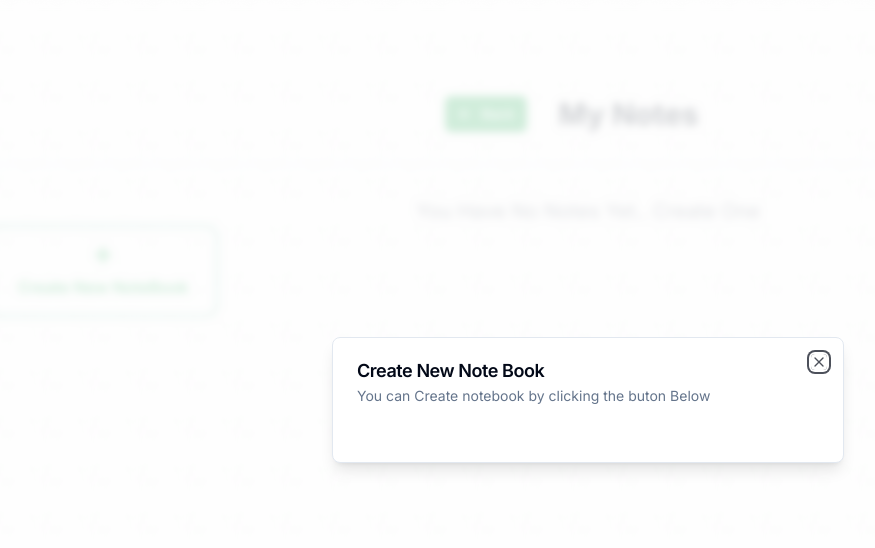
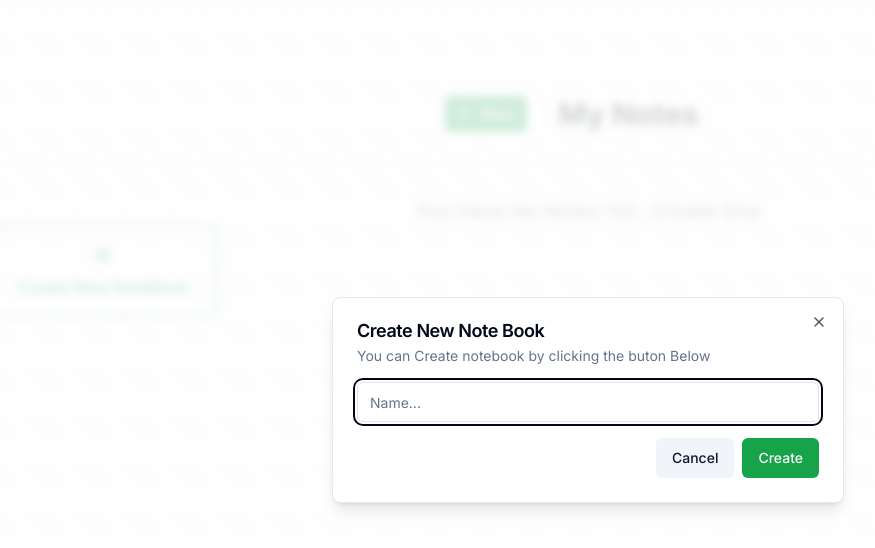
Before and after one commit to neeraj-gs/NoteX-AI, a Next.js app in the folder notex-ai/: page /dashboard in a window 1280 px wide. Both pictures are taken after a click on the button "Create New NoteBook". Shown: the top 548 px of the page, without its empty margins (52-927 px from the left). Built offline with nearby package versions, Linux system fonts and the light colour scheme.

Commit message:
Added a NOteUI that allwos to create a new NOtebook

```diff
--- a/notex-ai/src/components/CreateNoteDialog.tsx
+++ b/notex-ai/src/components/CreateNoteDialog.tsx
@@ -1,11 +1,15 @@
 "use client"
-import React from 'react'
+import React, { useState } from 'react'
 import { Dialog, DialogContent, DialogDescription, DialogHeader, DialogTitle, DialogTrigger } from './ui/dialog'
 import { Plus } from 'lucide-react'
+import { Input } from './ui/input'
+import { Button } from './ui/button'
 
 type Props = {}
 
 const CreateNoteDialog = (props: Props) => {
+    const [input,setInput] = React.useState('')
+
   return (
     <Dialog>
         <DialogTrigger>
@@ -20,7 +24,12 @@ const CreateNoteDialog = (props: Props) => {
                 <DialogDescription>You can Create notebook by clicking the buton Below</DialogDescription>
             </DialogHeader>
             <form>
+                <Input value={input} onChange={e=>setInput(e.target.value)} placeholder='Name...' />
                 <div className="h-4"></div>
+                <div className="flex items-center gap-2 justify-end">
+                    <Button type='reset' variant='secondary'>Cancel</Button>
+                    <Button type='submit' className='bg-green-600'>Create</Button>
+                </div>
             </form>
         </DialogContent>
     </Dialog>
```
